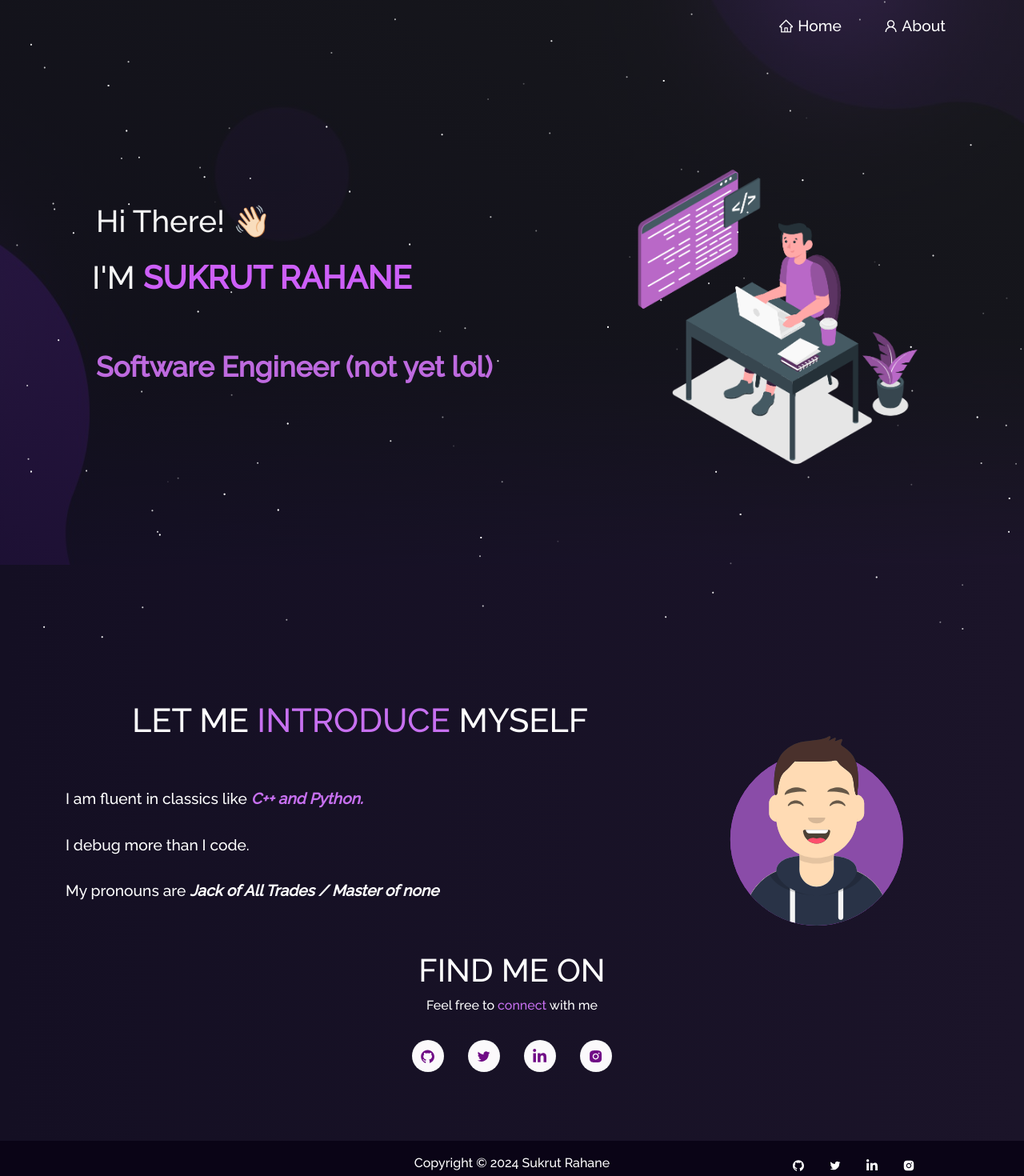
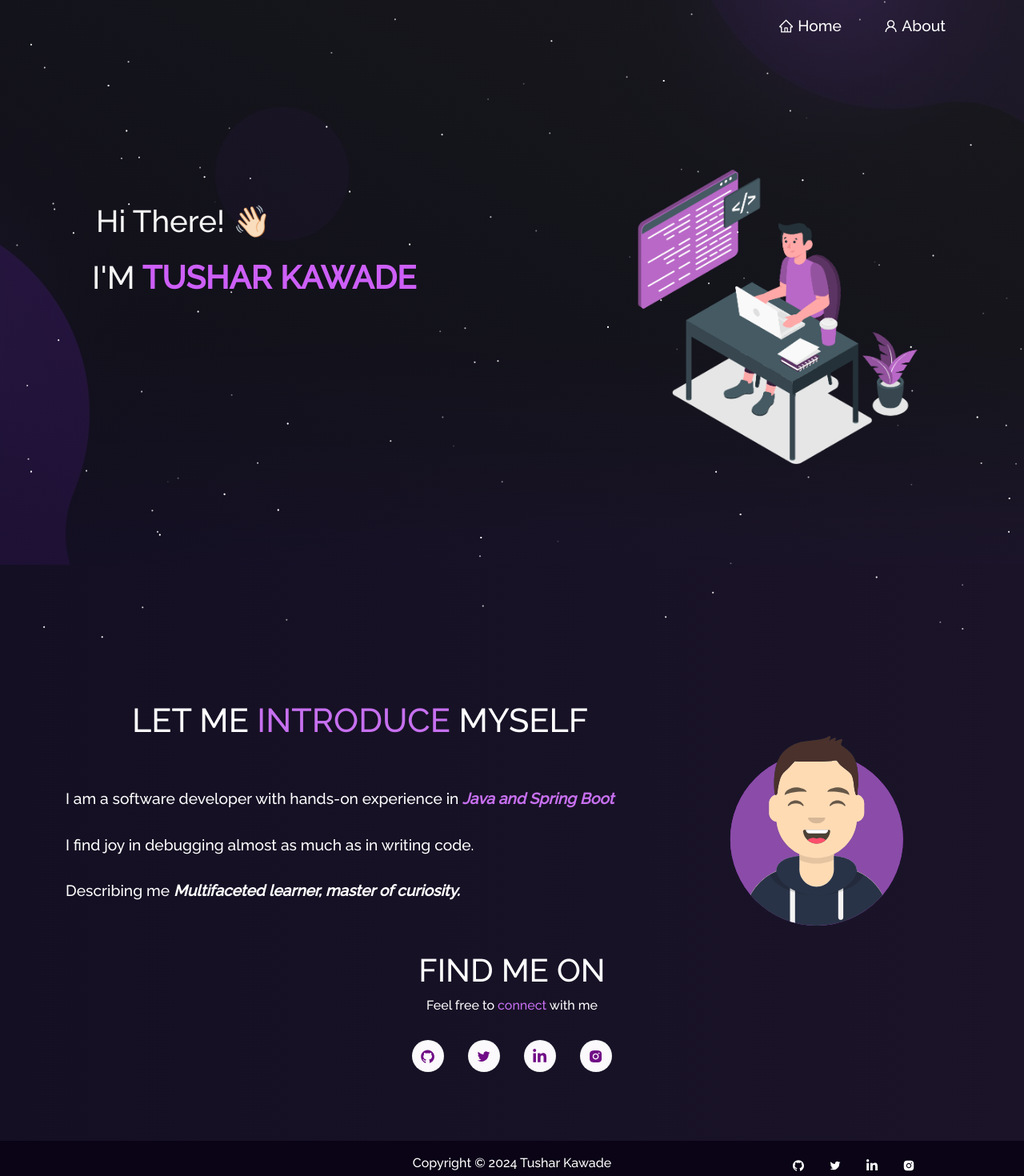
Before and after one commit to tusharkawade65/tushar-portpolio, a React (Create React App) app: page / in a window 1280 px wide. Shown: the top 1470 px of the page at 80% size. Built offline with nearby package versions, Linux system fonts and the light colour scheme.

Commit message:
latest updates

```diff
--- a/src/components/About/AboutCard.js
+++ b/src/components/About/AboutCard.js
@@ -1,6 +1,15 @@
 import React from "react";
 import Card from "react-bootstrap/Card";
 import { ImPointRight } from "react-icons/im";
+import { CONSTANT_NAME } from "../../constants";
+
+
+function capitalizeEachWord(inputString) {
+  return inputString
+    .split(' ')
+    .map(word => word.charAt(0).toUpperCase() + word.slice(1).toLowerCase())
+    .join(' ');
+}
 
 function AboutCard() {
   return (
@@ -8,8 +17,8 @@ function AboutCard() {
       <Card.Body>
         <blockquote className="blockquote mb-0">
           <p style={{ textAlign: "justify" }}>
-            Hi Everyone, I am <span className="purple">Sukrut Rahane </span>
-            from <span className="purple"> Nashik, India.</span>
+            Hi Everyone, I am <span className="purple">{capitalizeEachWord(CONSTANT_NAME)} </span>
+            from <span className="purple"> Pune, India.</span>
             <br /> I am a Third Year student pursuing B.E.
             in Artificial intelligence & Data Science from Pune University.
             <br />
--- a/src/components/Footer.js
+++ b/src/components/Footer.js
@@ -6,7 +6,14 @@ import {
   AiFillInstagram,
 } from "react-icons/ai";
 import { FaLinkedinIn } from "react-icons/fa";
+import { CONSTANT_GIT_URL, CONSTANT_INSTA_URL, CONSTANT_LINKEDIN_URL, CONSTANT_NAME, CONSTANT_TWITTER_URL } from "../constants";
 
+function capitalizeEachWord(inputString) {
+  return inputString
+    .split(' ')
+    .map(word => word.charAt(0).toUpperCase() + word.slice(1).toLowerCase())
+    .join(' ');
+}
 function Footer() {
   let date = new Date();
   let year = date.getFullYear();
@@ -17,13 +24,13 @@ function Footer() {
 
         </Col>
         <Col md="4" className="footer-copywright">
-          <h3>Copyright © {year} Sukrut Rahane</h3>
+          <h3>Copyright © {year} {capitalizeEachWord(CONSTANT_NAME)}</h3>
         </Col>
         <Col md="4" className="footer-body">
           <ul className="footer-icons">
             <li className="social-icons">
               <a
-                href="https://github.com/sukrutrahane"
+                href={CONSTANT_GIT_URL}
                 style={{ color: "white" }}
                 target="_blank"
                 rel="noopener noreferrer"
@@ -33,7 +40,7 @@ function Footer() {
             </li>
             <li className="social-icons">
               <a
-                href="https://twitter.com/sukrutrahane"
+                href={CONSTANT_TWITTER_URL}
                 style={{ color: "white" }}
                 target="_blank"
                 rel="noopener noreferrer"
@@ -43,7 +50,7 @@ function Footer() {
             </li>
             <li className="social-icons">
               <a
-                href="https://www.linkedin.com/in/sukrutrahane/"
+                href={CONSTANT_LINKEDIN_URL}
                 style={{ color: "white" }}
                 target="_blank"
                 rel="noopener noreferrer"
@@ -53,7 +60,7 @@ function Footer() {
             </li>
             <li className="social-icons">
               <a
-                href="https://www.instagram.com/sukrutrahane"
+                href={CONSTANT_INSTA_URL}
                 style={{ color: "white" }}
                 target="_blank"
                 rel="noopener noreferrer"
--- a/src/components/Home/Home.js
+++ b/src/components/Home/Home.js
@@ -4,6 +4,7 @@ import homeLogo from "../../Assets/home-main.svg";
 import Particle from "../Particle";
 import Home2 from "./Home2";
 import Type from "./Type";
+import { CONSTANT_NAME } from "../../constants";
 
 function Home() {
   return (
@@ -22,7 +23,7 @@ function Home() {
 
               <h1 className="heading-name">
                 I'M
-                <strong className="main-name"> SUKRUT RAHANE </strong>
+                <strong className="main-name"> {CONSTANT_NAME} </strong>
               </h1>
 
               <div style={{ padding: 50, textAlign: "left" }}>
--- a/src/components/Home/Home2.js
+++ b/src/components/Home/Home2.js
@@ -8,6 +8,7 @@ import {
   AiFillInstagram,
 } from "react-icons/ai";
 import { FaLinkedinIn } from "react-icons/fa";
+import { CONSTANT_GIT_URL, CONSTANT_INSTA_URL, CONSTANT_LINKEDIN_URL, CONSTANT_TWITTER_URL } from "../../constants";
 
 function Home2() {
   return (
@@ -19,16 +20,16 @@ function Home2() {
               LET ME <span className="purple"> INTRODUCE </span> MYSELF
             </h1>
             <p className="home-about-body">
-              I am fluent in classics like
+              I am a software developer with hands-on experience in
               <i>
-                <b className="purple"> C++ and Python. </b>
+                <b className="purple"> Java and Spring Boot </b>
               </i>
               <br />
               <br />
-              I debug more than I code.
+              I find joy in debugging almost as much as in writing code.
               <br />
               <br />
-              My pronouns are <i><b>Jack of All Trades / Master of none</b></i>
+              Describing me <i><b>Multifaceted learner, master of curiosity.</b></i>
             </p>
           </Col>
           <Col md={4} className="myAvtar">
@@ -46,7 +47,7 @@ function Home2() {
             <ul className="home-about-social-links">
               <li className="social-icons">
                 <a
-                  href="https://github.com/sukrutrahane"
+                  href={CONSTANT_GIT_URL}
                   target="_blank"
                   rel="noreferrer"
                   className="icon-colour  home-social-icons"
@@ -56,7 +57,7 @@ function Home2() {
               </li>
               <li className="social-icons">
                 <a
-                  href="https://twitter.com/sukrutrahane"
+                  href={CONSTANT_TWITTER_URL}
                   target="_blank"
                   rel="noreferrer"
                   className="icon-colour  home-social-icons"
@@ -66,7 +67,7 @@ function Home2() {
               </li>
               <li className="social-icons">
                 <a
-                  href="https://www.linkedin.com/in/sukrutrahane/"
+                  href={CONSTANT_LINKEDIN_URL}
                   target="_blank"
                   rel="noreferrer"
                   className="icon-colour  home-social-icons"
@@ -76,7 +77,7 @@ function Home2() {
               </li>
               <li className="social-icons">
                 <a
-                  href="https://www.instagram.com/sukkkrut"
+                  href={CONSTANT_INSTA_URL}
                   target="_blank"
                   rel="noreferrer"
                   className="icon-colour home-social-icons"
--- a/src/components/Home/Type.js
+++ b/src/components/Home/Type.js
@@ -6,8 +6,9 @@ function Type() {
     <Typewriter
       options={{
         strings: [
-          "Software Engineer (not yet lol)",
-          "AI ML",
+          "Software Engineer",
+          "Java",
+          "Spring-Boot",
           "Web Dev",
         ],
         autoStart: true,
--- /dev/null
+++ b/src/constants.js
@@ -0,0 +1,6 @@
+export const CONSTANT_NAME = 'TUSHAR KAWADE';
+export const CONSTANT_GIT_URL = 'https://github.com/tusharkawade65'
+export const CONSTANT_TWITTER_URL = 'https://twitter.com/tusharkawade65'
+export const CONSTANT_LINKEDIN_URL = 'https://in.linkedin.com/in/tushar-kawade'
+export const CONSTANT_INSTA_URL = 'https://www.instagram.com/tusharkawade65/?hl=en'
+export const WELCOME_MESSAGE = 'Welcome to my app!';
```
Also changed, not shown: src/components/About/About.js (+4 -3 lines), src/Assets/Tushar-Kawade.jpg (added).
